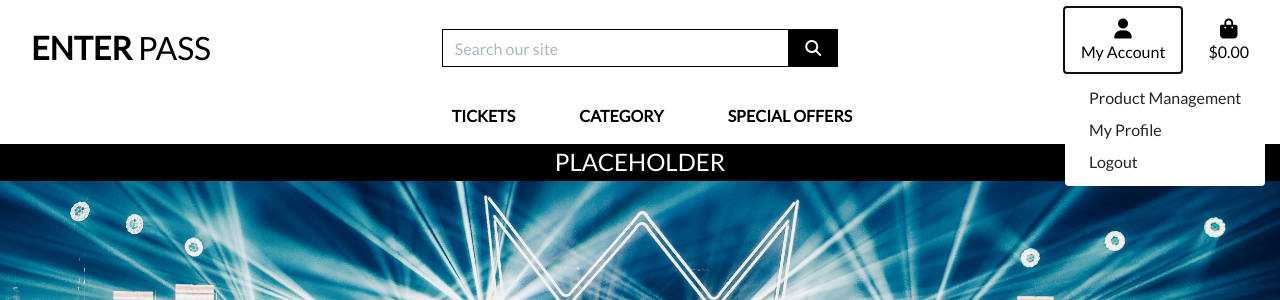
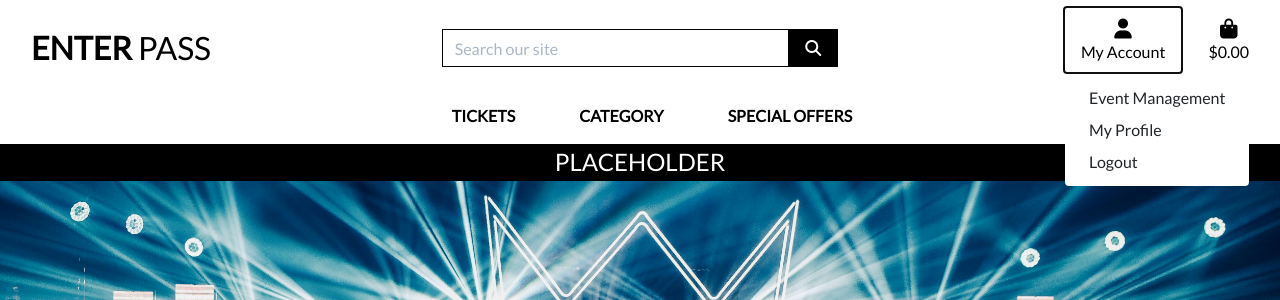
Before and after one commit to Phoenixgreen763/Enter-Pass, a Django app: page / in a window 1280 px wide, after a click on "My Account". Shown: the top 300 px of the page. Run offline with Django 5.2, Linux system fonts and the light colour scheme; the visitor is signed in with stand-in values (Sample User, id 1); some libraries are stand-ins or nearby versions.

Commit message:
add link for events.

```diff
--- a/templates/base.html
+++ b/templates/base.html
@@ -70,7 +70,7 @@
                         <div class="dropdown-menu border-0" aria-labelledby="user-options">
                             {% if request.user.is_authenticated %}
                                 {% if request.user.is_superuser %}
-                                    <a href="" class="dropdown-item">Product Management</a>
+                                    <a href="" class="dropdown-item">Event Management</a>
                                 {% endif %}
                                 <a href="" class="dropdown-item">My Profile</a>
                                 <a href="{% url 'account_logout' %}" class="dropdown-item">Logout</a>
--- a/templates/includes/main-nav.html
+++ b/templates/includes/main-nav.html
@@ -7,7 +7,7 @@
             <div class="dropdown-menu border-0" aria-labelledby="all-tickets-link">
                 <a href="" class="dropdown-item">By Price</a>
                 <a href="" class="dropdown-item ">By Rating</a>
-                <a href="" class="dropdown-item">All Tickets</a>
+                <a href="{% url 'all_events' %}" class="dropdown-item">All Tickets</a>
             </div>
         </li>
 
@@ -16,7 +16,7 @@
                 Category
             </a>
             <div class="dropdown-menu border-0" aria-labelledby="category-link">
-                <a href="" class="dropdown-item">Music</a>
+                <a href="" class="dropdown-item">Music/Festivals</a>
                 <a href="" class="dropdown-item">Sports</a>
                 <a href="" class="dropdown-item">Theatre</a>
                 <a href="" class="dropdown-item">All Categories</a>
--- a/templates/includes/mobile-top-header.html
+++ b/templates/includes/mobile-top-header.html
@@ -30,7 +30,7 @@
     <div class="dropdown-menu border-0" aria-labelledby="user-options">
         {% if request.user.is_authenticated %}
             {% if request.user.is_superuser %}
-                <a href="" class="dropdown-item">Product Management</a>
+                <a href="" class="dropdown-item">Event Management</a>
             {% endif %}
             <a href="" class="dropdown-item">My Profile</a>
             <a href="{% url 'account_logout' %}" class="dropdown-item">Logout</a>
```
